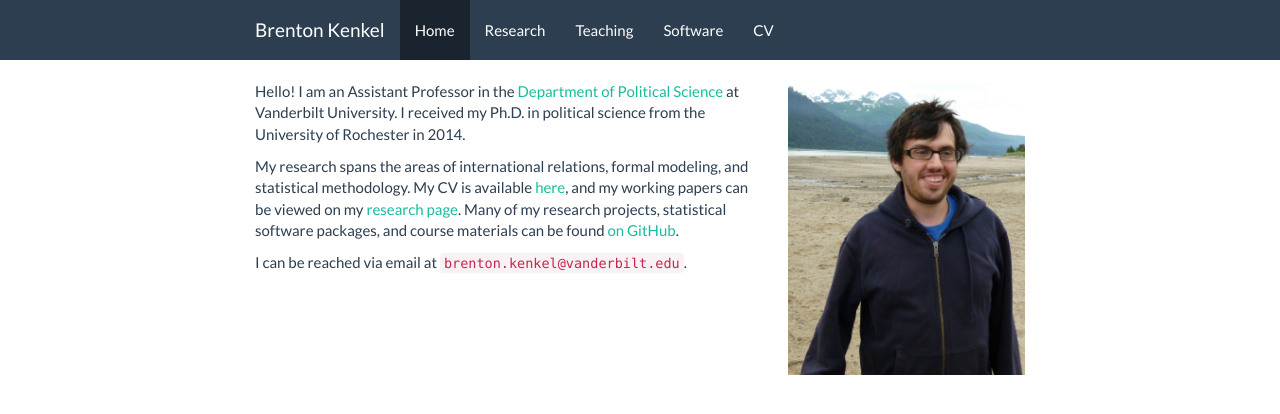
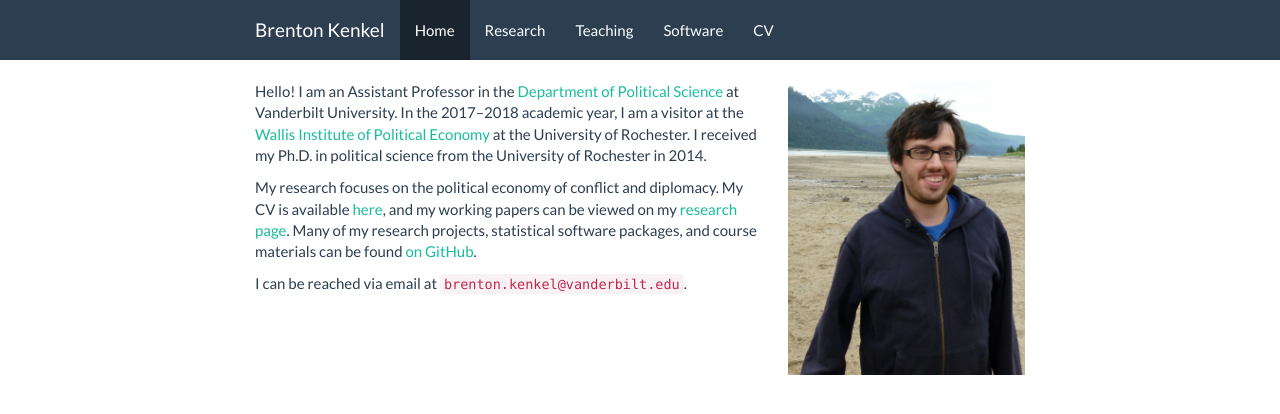
Before and after one commit to brentonk/old-website, a Jekyll site: the page built from index.md, in a window 1280 px wide. Shown: the top 414 px of the page. Built offline with Jekyll 4.4.1, drawn with Linux system fonts in a browser that asks for light colours; nearby versions of some CDN libraries.

```diff
--- a/index.md
+++ b/index.md
@@ -3,8 +3,7 @@ layout: oneimage
 category: index
 title: Home
 description: >-
-    Brenton Kenkel is a political scientist who studies international
-    relations, formal theory, and political methodology.
+    Brenton Kenkel is a political scientist who studies the political economy of conflict and diplomacy.
 textcol: col-sm-8
 imagecol: col-sm-4
 image:
@@ -14,15 +13,8 @@ image:
 
 ---
 
-Hello!  I am an Assistant Professor in the
-[Department of Political Science](http://www.vanderbilt.edu/political-science/)
-at Vanderbilt University.  I received my Ph.D. in political science from the
-University of Rochester in 2014.
+Hello!  I am an Assistant Professor in the [Department of Political Science](http://www.vanderbilt.edu/political-science/) at Vanderbilt University.  In the 2017–2018 academic year, I am a visitor at the [Wallis Institute of Political Economy](http://www.wallis.rochester.edu/) at the University of Rochester.  I received my Ph.D. in political science from the University of Rochester in 2014.
 
-My research spans the areas of international relations, formal modeling, and
-statistical methodology.  My CV is available [here](cv.html), and my working
-papers can be viewed on my [research page](research.html).  Many of my
-research projects, statistical software packages, and course materials can be
-found [on GitHub](https://github.com/brentonk).
+My research focuses on the political economy of conflict and diplomacy.  My CV is available [here](cv.html), and my working papers can be viewed on my [research page](research.html).  Many of my research projects, statistical software packages, and course materials can be found [on GitHub](https://github.com/brentonk).
 
 I can be reached via email at `brenton.kenkel@vanderbilt.edu`.
```
Also changed, not shown: research.md (+3 -3 lines), teaching.md (+5 -7 lines), 5 other files.
